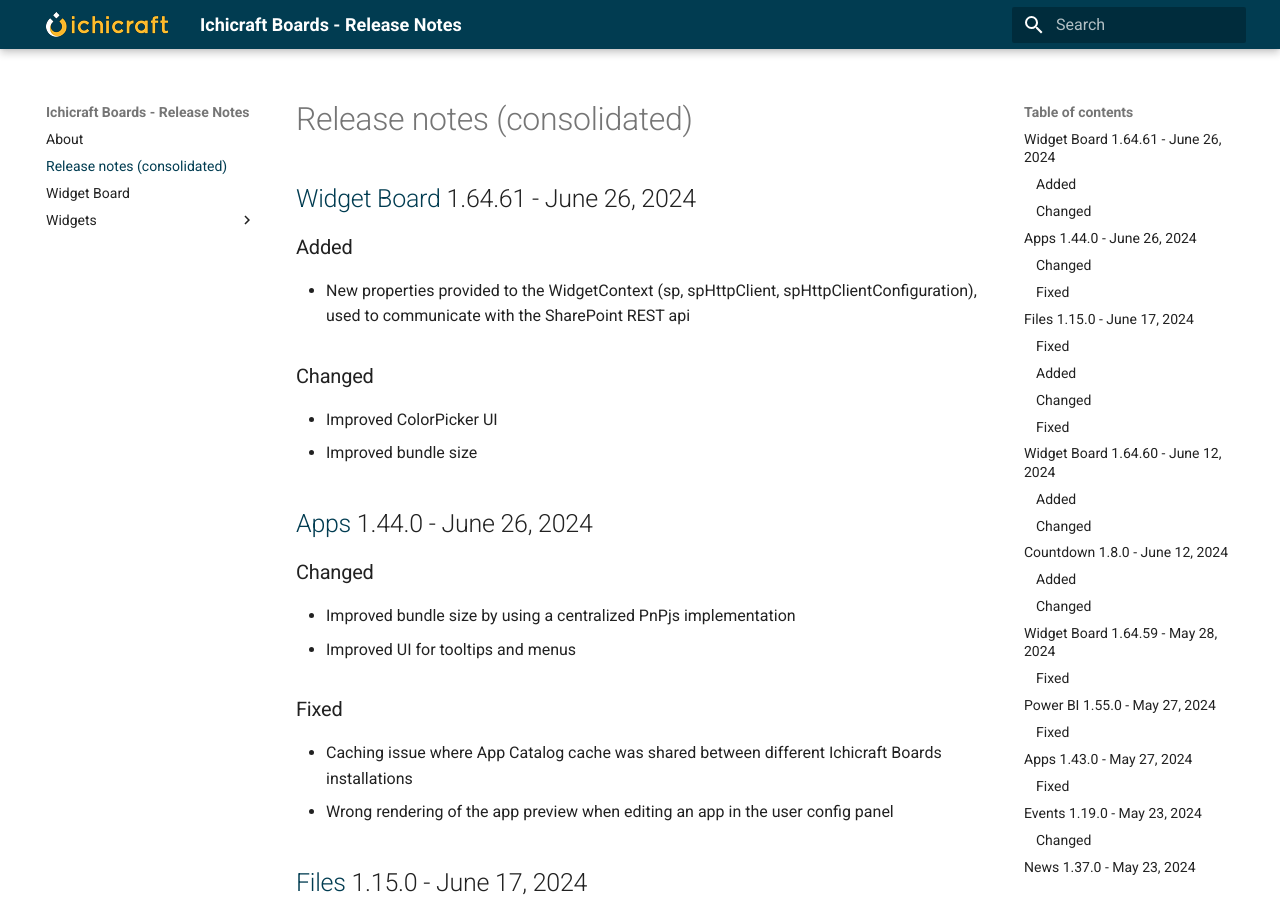
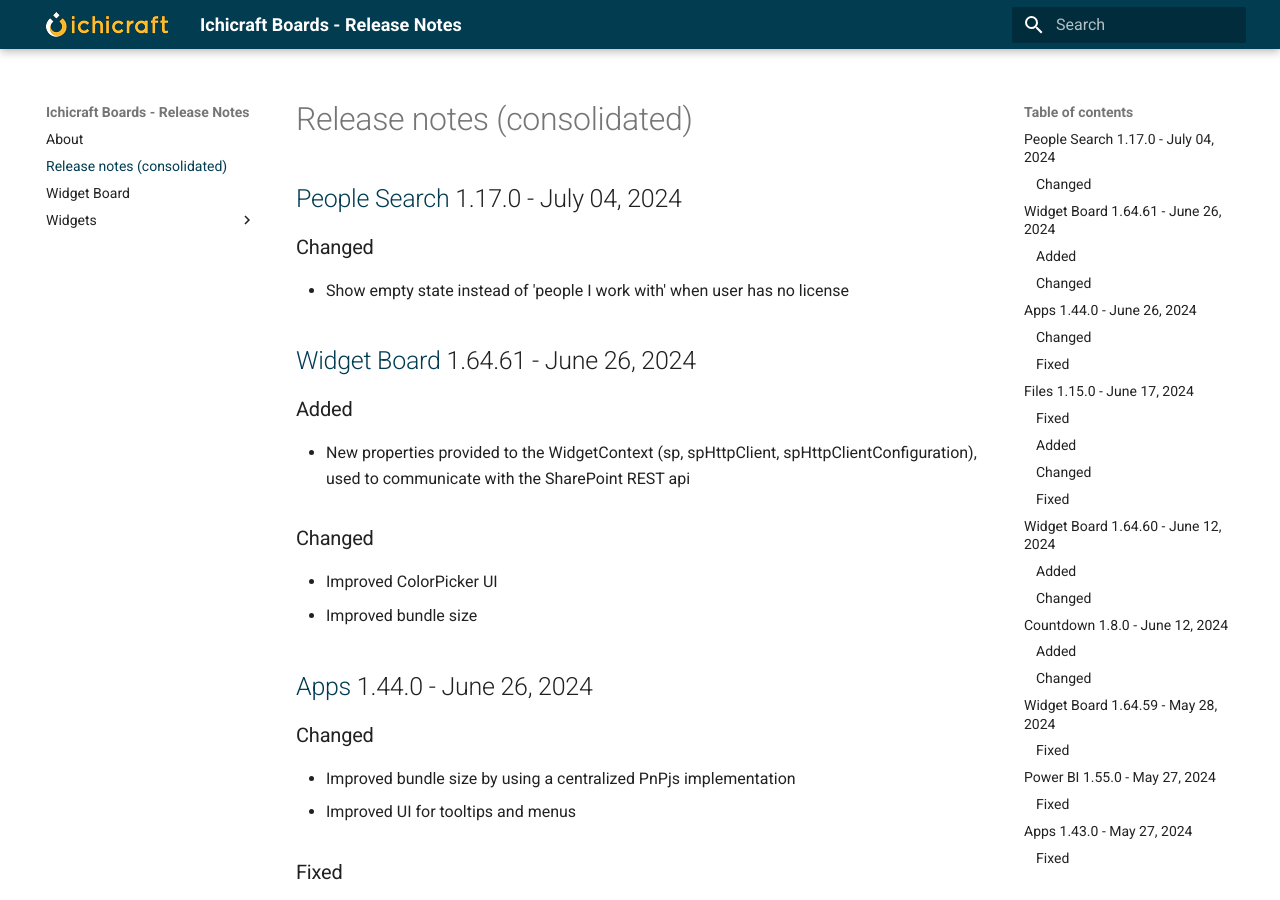
Before and after one commit to ichicraft/widgets-docs, an MkDocs documentation site: the page built from docs/Release-notes-(consolidated).md, in a window 1280 px wide and 900 px high. Built offline with MkDocs 1.6.1 and Material for MkDocs 9.7.7, drawn with Linux system fonts in a browser that asks for light colours.

Commit message:
Release notes updated by BuildService

```diff
--- a/docs/Release-notes-(consolidated).md
+++ b/docs/Release-notes-(consolidated).md
@@ -1,3 +1,8 @@
+## [People Search](./Widgets/People Search.md) 1.17.0 - July 04, 2024
+
+### Changed
+- Show empty state instead of &#x27;people I work with&#x27; when user has no license
+
 ## [Widget Board](./Widget Board.md) 1.64.61 - June 26, 2024
 
 ### Added
```
Also changed, not shown: docs/Widgets/People Search.md (+5 -0 lines).
